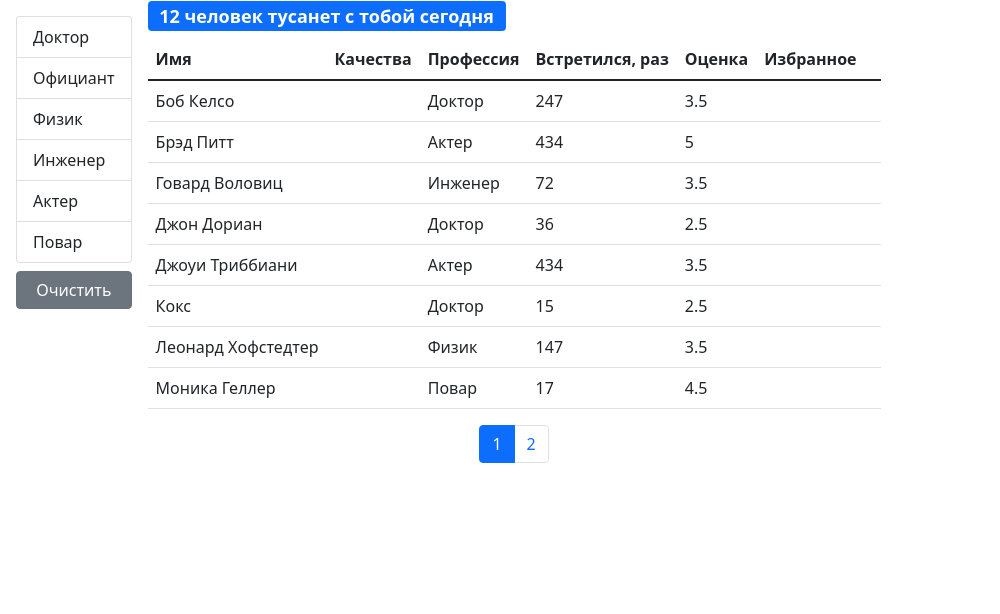
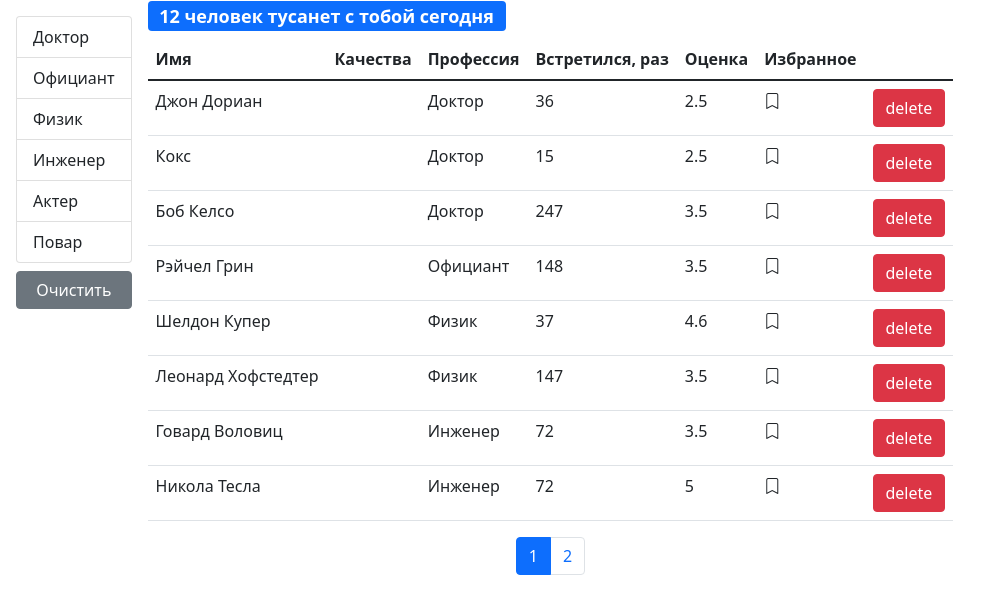
Before and after one commit to queen-of-pies/fast-company, a React (Create React App) app: page / in a window 1280 px wide. Shown: the top 614 px of the page, without its empty margins (0-1000 px from the left). Built offline with nearby package versions, Linux system fonts and the light colour scheme.

Commit message:
Fix bookmark and delete columns

```diff
--- a/src/components/bookmark.jsx
+++ b/src/components/bookmark.jsx
@@ -1,16 +1,17 @@
 import React from "react";
 import PropTypes from "prop-types";
 
-const Bookmark = ({ favorites }) => {
+const Bookmark = ({ favorites, onClick }) => {
     return favorites ? (
-        <i className="bi bi-bookmark-fill"></i>
+        <i onClick={onClick} className="bi bi-bookmark-fill"></i>
     ) : (
-        <i className="bi bi-bookmark"></i>
+        <i onClick={onClick} className="bi bi-bookmark"></i>
     );
 };
 
 Bookmark.propTypes = {
-    favorites: PropTypes.bool.isRequired
+    favorites: PropTypes.bool.isRequired,
+    onClick: PropTypes.func.isRequired
 };
 
 export default Bookmark;
--- a/src/components/tableBody.jsx
+++ b/src/components/tableBody.jsx
@@ -3,14 +3,20 @@ import PropTypes from "prop-types";
 import _ from "lodash";
 
 const TableBody = ({ data, columns }) => {
+    const renderContent = (item, column) => {
+        if (columns[column].component) {
+            const component = columns[column].component;
+            return component(item);
+        }
+        return _.get(item, columns[column].path);
+    };
+
     return (
         <tbody>
             {data.map((item) => (
                 <tr key={item._id}>
                     {Object.keys(columns).map((column) => (
-                        <td key={column}>
-                            {_.get(item, columns[column].path)}
-                        </td>
+                        <td key={column}> {renderContent(item, column)}</td>
                     ))}
                 </tr>
             ))}
--- a/src/components/user.jsx
+++ b/src/components/user.jsx
@@ -23,8 +23,8 @@ const User = ({
             <td>{profession.name}</td>
             <td>{completedMeetings}</td>
             <td>{rate}</td>
-            <td onClick={() => onFavoritesChange(_id)}>
-                <Bookmark favorites={favorites} />
+            <td >
+                <Bookmark favorites={favorites} onClick={() => onFavoritesChange(_id)} />
             </td>
             <td>
                 <button
--- a/src/components/users.jsx
+++ b/src/components/users.jsx
@@ -8,7 +8,7 @@ import SearchStatus from "./searchStatus";
 import UsersTable from "./usersTable";
 import _ from "lodash";
 
-const Users = ({ users, ...rest }) => {
+const Users = ({ users, onFavoritesChange, ...rest }) => {
     const [currentPage, setCurrentPage] = useState(1);
     const [professions, setProfessions] = useState();
     const [selectedProf, setSelectedProf] = useState();
@@ -40,7 +40,7 @@ const Users = ({ users, ...rest }) => {
         ? users.filter((user) => user.profession._id === selectedProf._id)
         : users;
     const count = filteredUsers.length;
-    const sortedUsers = _.orderBy(filteredUsers, [sortBy.iter], [sortBy.order]);
+    const sortedUsers = _.orderBy(filteredUsers, [sortBy.path], [sortBy.order]);
     const userCrop = paginate(sortedUsers, currentPage, pageSize);
     const clearFilter = () => setSelectedProf();
 
@@ -66,6 +66,7 @@ const Users = ({ users, ...rest }) => {
                 {count > 0 && (
                     <UsersTable
                         userCrop={userCrop}
+                        onFavoritesChange={onFavoritesChange}
                         {...rest}
                         onSort={handleSort}
                         selectedSort={sortBy}
--- a/src/components/usersTable.jsx
+++ b/src/components/usersTable.jsx
@@ -2,8 +2,15 @@ import React from "react";
 import PropTypes from "prop-types";
 import TableHeader from "./tableHeader";
 import TableBody from "./tableBody";
+import Bookmark from "./bookmark";
 
-const UsersTable = ({ userCrop, onSort, selectedSort, ...rest }) => {
+const UsersTable = ({
+    userCrop,
+    onSort,
+    selectedSort,
+    onFavoritesChange,
+    onDelete
+}) => {
     const columns = {
         name: { path: "name", name: "Имя" },
         qualities: { name: "Качества" },
@@ -13,13 +20,31 @@ const UsersTable = ({ userCrop, onSort, selectedSort, ...rest }) => {
             name: "Встретился, раз"
         },
         rate: { path: "rate", name: "Оценка" },
-        bookmark: { path: "bookmark", name: "Избранное" },
-        delete: {}
+        bookmark: {
+            path: "bookmark",
+            name: "Избранное",
+            component: (user) => (
+                <Bookmark
+                    favorites={user.favorites}
+                    onClick={() => onFavoritesChange(user._id)}
+                />
+            )
+        },
+        delete: {
+            component: (user) => (
+                <button
+                    className="btn btn-danger"
+                    onClick={() => onDelete(user._id)}
+                >
+                    delete
+                </button>
+            )
+        }
     };
     return (
         <table className="table">
             <TableHeader {...{ selectedSort, onSort, columns }} />
-            <TableBody columns={columns} data={userCrop} />
+            <TableBody {...{ columns, data: userCrop }} />
         </table>
     );
 };
@@ -27,7 +52,9 @@ const UsersTable = ({ userCrop, onSort, selectedSort, ...rest }) => {
 UsersTable.propTypes = {
     userCrop: PropTypes.arrayOf(PropTypes.object).isRequired,
     onSort: PropTypes.func.isRequired,
-    selectedSort: PropTypes.object.isRequired
+    selectedSort: PropTypes.object.isRequired,
+    onFavoritesChange: PropTypes.func.isRequired,
+    onDelete: PropTypes.func.isRequired
 };
 
 export default UsersTable;
```
